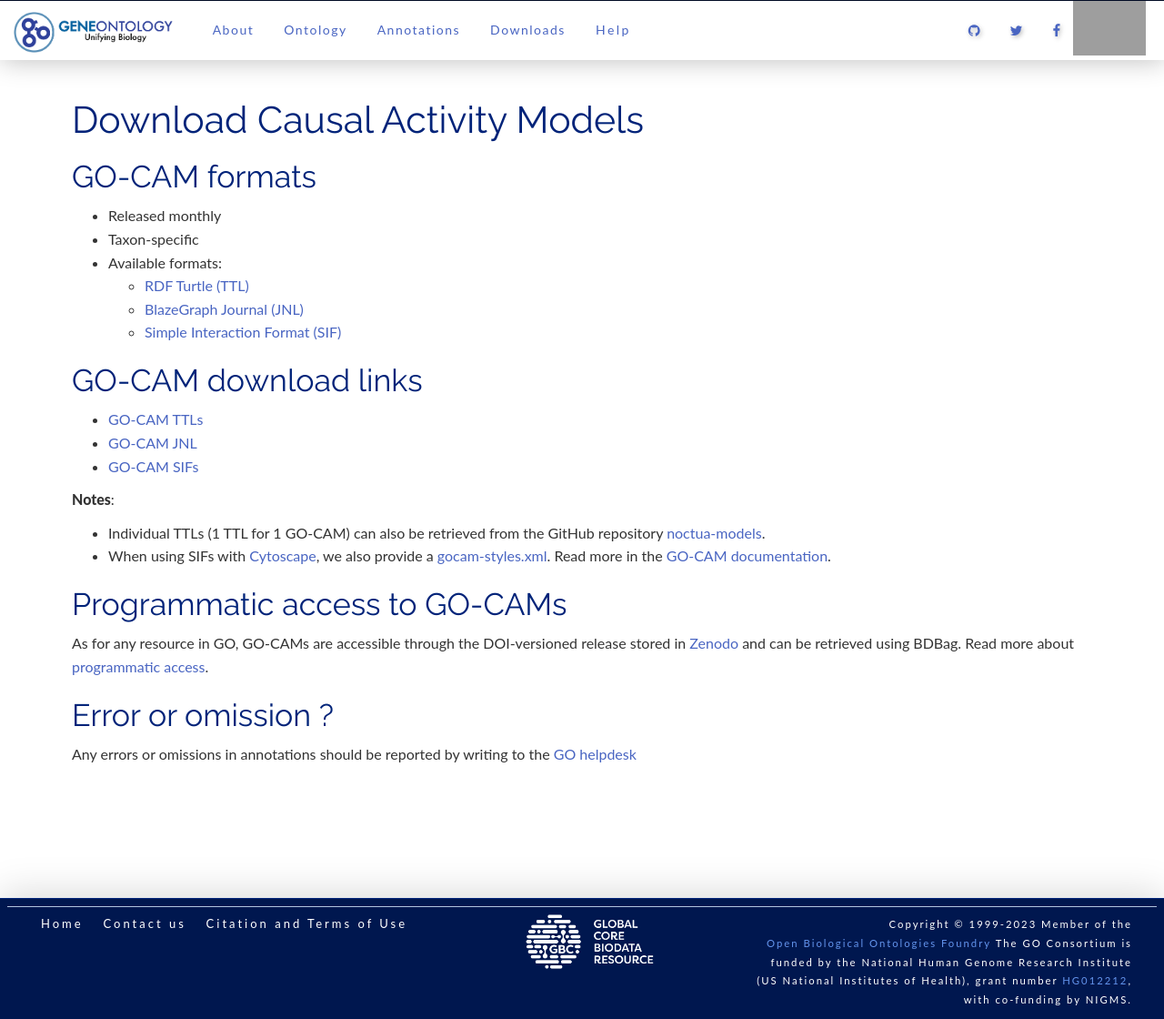
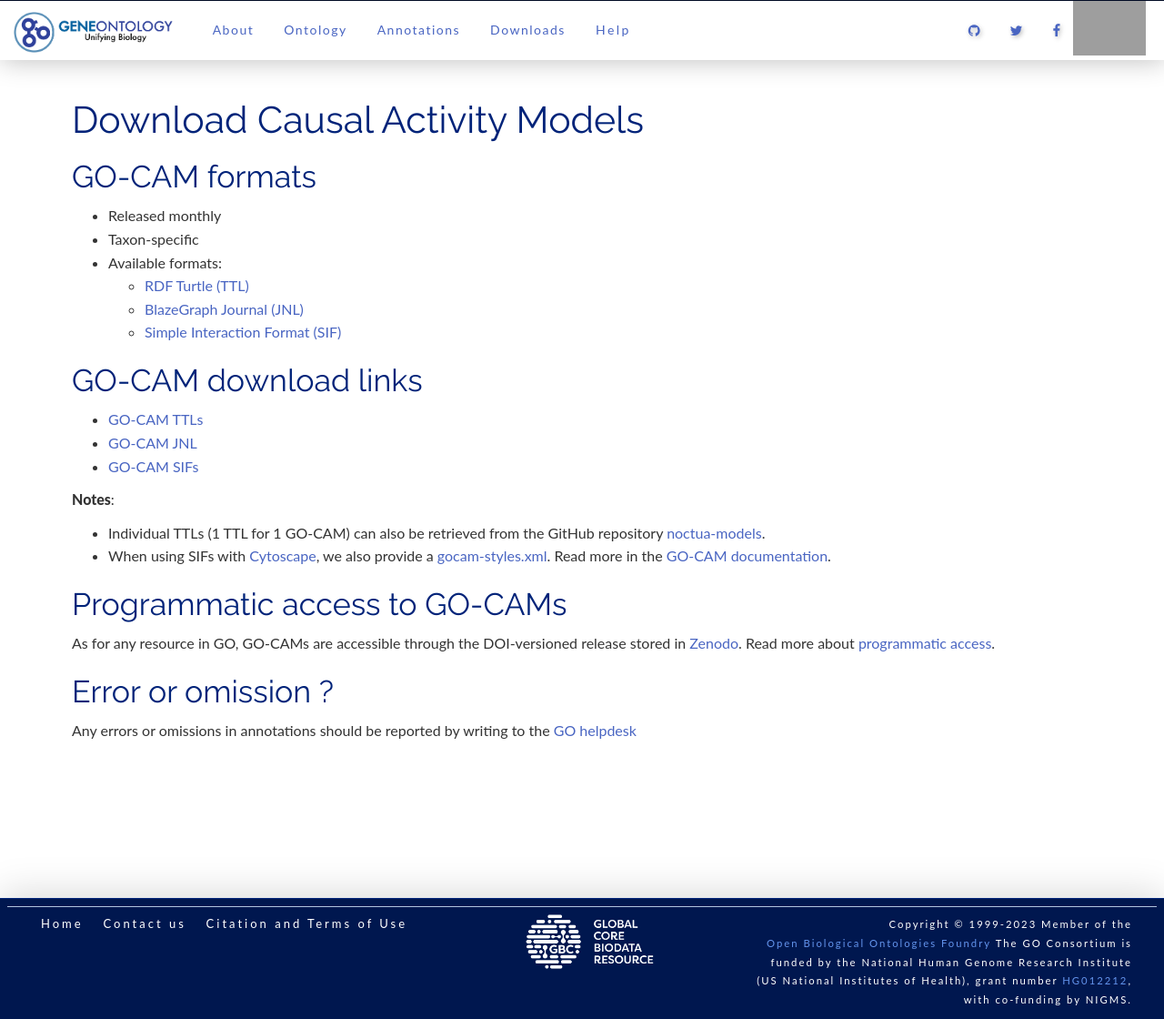
Before and after one commit to geneontology/geneontology.github.io, a Jekyll site: the page built from _docs/download-go-cams.md, in a window 1280 px wide and 1120 px high. Shown: the whole window at 91% size. Built offline with Jekyll 4.4.1, drawn with Linux system fonts in a browser that asks for light colours; nearby versions of some CDN libraries; grey boxes are pictures that could not be loaded.

Commit message:
Update download-go-cams.md
Update URL to HTTPS; remove reference to BDbags.

```diff
--- a/_docs/download-go-cams.md
+++ b/_docs/download-go-cams.md
@@ -23,7 +23,7 @@
 * When using SIFs with [Cytoscape](https://cytoscape.org/){:target="blank"}, we also provide a [gocam-styles.xml](https://s3.amazonaws.com/geneontology-public/gocam/gocam-styles.xml). Read more in the [GO-CAM documentation](/docs/gocam-overview/#visualization-in-cytoscape).
 
 ## Programmatic access to GO-CAMs
-As for any resource in GO, GO-CAMs are accessible through the DOI-versioned release stored in [Zenodo](https://doi.org/10.5281/zenodo.1205159){:target="blank"} and can be retrieved using BDBag. Read more about [programmatic access](/docs/tools-guide/#programmatic-download-bdbag).
+As for any resource in GO, GO-CAMs are accessible through the DOI-versioned release stored in [Zenodo](https://doi.org/10.5281/zenodo.1205159){:target="blank"}. Read more about [programmatic access](/docs/tools-guide/#programmatic-download-bdbag).
 
 ## Error or omission ?
-Any errors or omissions in annotations should be reported by writing to the [GO helpdesk](http://help.geneontology.org/){:target="blank"}
+Any errors or omissions in annotations should be reported by writing to the [GO helpdesk](https://help.geneontology.org/){:target="blank"}
```
